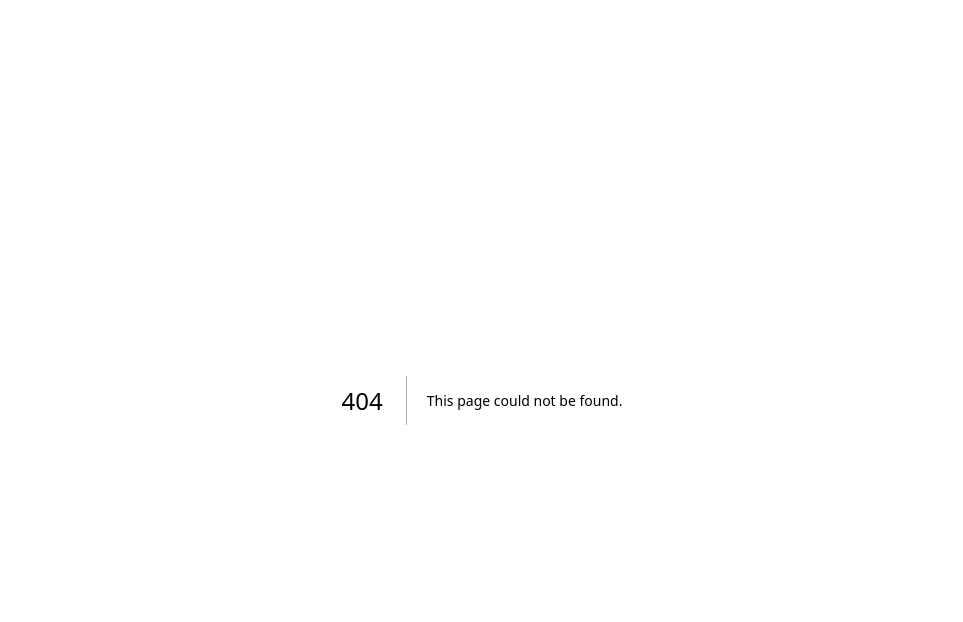
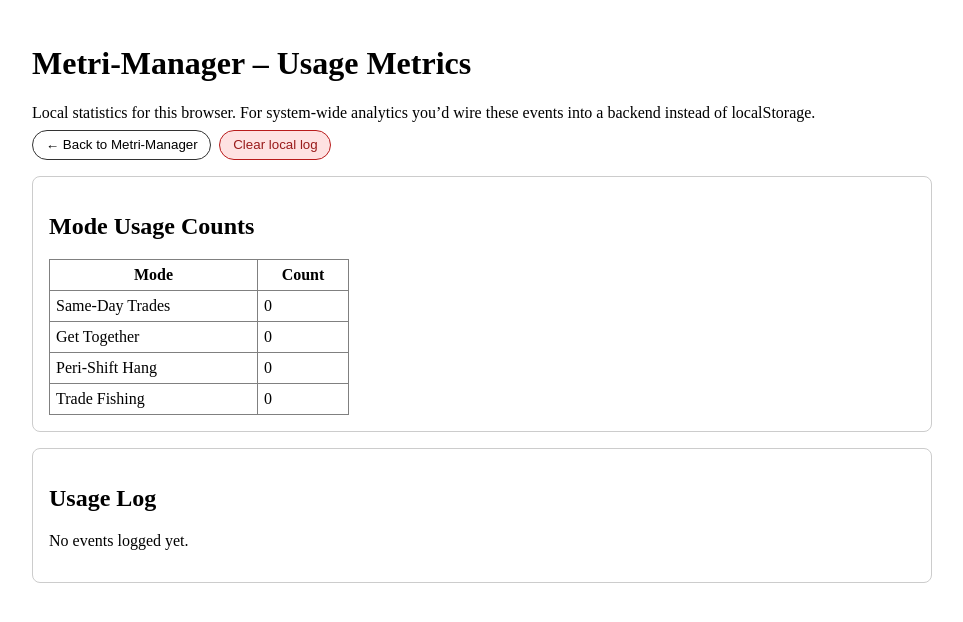
Before and after one commit to jmklassen-md/metri-manager, a Next.js app: page /metrics in a window 1280 px wide. Before the commit this address had no page. Shown: the top 622 px of the page, without its empty margins (158-1121 px from the left). Built offline with nearby package versions, Linux system fonts and the light colour scheme.

Commit message:
Create page.tsx

```diff
--- /dev/null
+++ b/app/metrics/page.tsx
@@ -0,0 +1,216 @@
+"use client";
+
+import React, { useEffect, useMemo, useState } from "react";
+
+type UsageMode = "sameDay" | "getTogether" | "periHang" | "tradeFishing";
+
+type ModeUsageDetails = {
+  selectedDoctor?: string;
+  groupDoctors?: string[];
+  periDoctors?: string[];
+};
+
+type ModeUsageEvent = {
+  mode: UsageMode;
+  timestamp: string; // ISO
+  details?: ModeUsageDetails;
+};
+
+const USAGE_STORAGE_KEY = "metriManagerModeUsage";
+
+function formatTimestamp(ts: string) {
+  const d = new Date(ts);
+  if (isNaN(d.getTime())) return ts;
+  return d.toLocaleString();
+}
+
+function describeDetails(e: ModeUsageEvent): string {
+  const parts: string[] = [];
+
+  if (e.details?.selectedDoctor) {
+    parts.push(`Dr. ${e.details.selectedDoctor}`);
+  }
+  if (e.details?.groupDoctors?.length) {
+    parts.push(`Group: ${e.details.groupDoctors.join(", ")}`);
+  }
+  if (e.details?.periDoctors?.length) {
+    parts.push(`Peri group: ${e.details.periDoctors.join(", ")}`);
+  }
+
+  return parts.join(" | ") || "N/A";
+}
+
+export default function MetricsPage() {
+  const [events, setEvents] = useState<ModeUsageEvent[]>([]);
+
+  useEffect(() => {
+    if (typeof window === "undefined") return;
+    try {
+      const raw = window.localStorage.getItem(USAGE_STORAGE_KEY);
+      const parsed: ModeUsageEvent[] = raw ? JSON.parse(raw) : [];
+      setEvents(parsed);
+    } catch {
+      setEvents([]);
+    }
+  }, []);
+
+  const counts = useMemo(() => {
+    const base: Record<UsageMode, number> = {
+      sameDay: 0,
+      getTogether: 0,
+      periHang: 0,
+      tradeFishing: 0,
+    };
+    for (const e of events) {
+      base[e.mode] = (base[e.mode] || 0) + 1;
+    }
+    return base;
+  }, [events]);
+
+  const sortedEvents = useMemo(
+    () =>
+      [...events].sort(
+        (a, b) =>
+          new Date(b.timestamp).getTime() -
+          new Date(a.timestamp).getTime()
+      ),
+    [events]
+  );
+
+  const handleClear = () => {
+    if (typeof window === "undefined") return;
+    const ok = window.confirm(
+      "Clear all Metri-Manager usage data on this browser?"
+    );
+    if (!ok) return;
+    window.localStorage.removeItem(USAGE_STORAGE_KEY);
+    setEvents([]);
+  };
+
+  const handleBackHome = () => {
+    if (typeof window !== "undefined") {
+      window.location.href = "/";
+    }
+  };
+
+  return (
+    <main style={{ maxWidth: 900, margin: "0 auto", padding: "1rem" }}>
+      <h1>Metri-Manager – Usage Metrics</h1>
+      <p style={{ marginBottom: "0.5rem" }}>
+        Local statistics for this browser. For system-wide analytics you’d
+        wire these events into a backend instead of localStorage.
+      </p>
+
+      <div style={{ marginBottom: "1rem" }}>
+        <button
+          type="button"
+          onClick={handleBackHome}
+          style={{
+            padding: "0.4rem 0.8rem",
+            marginRight: "0.5rem",
+            borderRadius: "999px",
+            border: "1px solid #333",
+            background: "#fff",
+            cursor: "pointer",
+          }}
+        >
+          ← Back to Metri-Manager
+        </button>
+        <button
+          type="button"
+          onClick={handleClear}
+          style={{
+            padding: "0.4rem 0.8rem",
+            borderRadius: "999px",
+            border: "1px solid #b91c1c",
+            background: "#fee2e2",
+            color: "#991b1b",
+            cursor: "pointer",
+          }}
+        >
+          Clear local log
+        </button>
+      </div>
+
+      {/* Summary counts */}
+      <section
+        style={{
+          border: "1px solid #ccc",
+          padding: "1rem",
+          borderRadius: "0.5rem",
+          marginBottom: "1rem",
+        }}
+      >
+        <h2>Mode Usage Counts</h2>
+        <table
+          border={1}
+          cellPadding={6}
+          style={{ borderCollapse: "collapse", minWidth: 300 }}
+        >
+          <thead>
+            <tr>
+              <th>Mode</th>
+              <th>Count</th>
+            </tr>
+          </thead>
+          <tbody>
+            <tr>
+              <td>Same-Day Trades</td>
+              <td>{counts.sameDay}</td>
+            </tr>
+            <tr>
+              <td>Get Together</td>
+              <td>{counts.getTogether}</td>
+            </tr>
+            <tr>
+              <td>Peri-Shift Hang</td>
+              <td>{counts.periHang}</td>
+            </tr>
+            <tr>
+              <td>Trade Fishing</td>
+              <td>{counts.tradeFishing}</td>
+            </tr>
+          </tbody>
+        </table>
+      </section>
+
+      {/* Detailed log */}
+      <section
+        style={{
+          border: "1px solid #ccc",
+          padding: "1rem",
+          borderRadius: "0.5rem",
+        }}
+      >
+        <h2>Usage Log</h2>
+        {sortedEvents.length === 0 && <p>No events logged yet.</p>}
+        {sortedEvents.length > 0 && (
+          <div style={{ maxHeight: 400, overflowY: "auto" }}>
+            <table
+              border={1}
+              cellPadding={6}
+              style={{ borderCollapse: "collapse", minWidth: 600 }}
+            >
+              <thead>
+                <tr>
+                  <th>Time</th>
+                  <th>Mode</th>
+                  <th>Who / Context</th>
+                </tr>
+              </thead>
+              <tbody>
+                {sortedEvents.map((e, idx) => (
+                  <tr key={idx}>
+                    <td>{formatTimestamp(e.timestamp)}</td>
+                    <td>{e.mode}</td>
+                    <td>{describeDetails(e)}</td>
+                  </tr>
+                ))}
+              </tbody>
+            </table>
+          </div>
+        )}
+      </section>
+    </main>
+  );
+}
```
